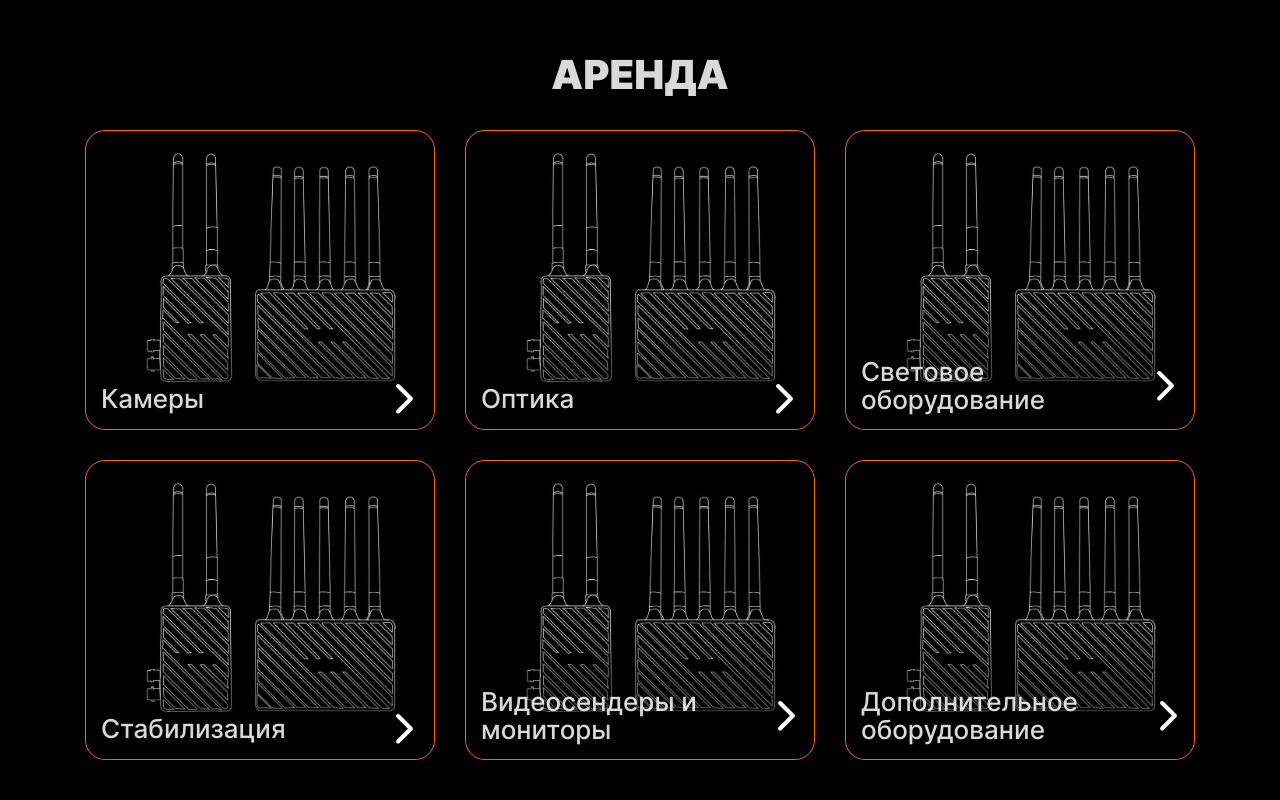
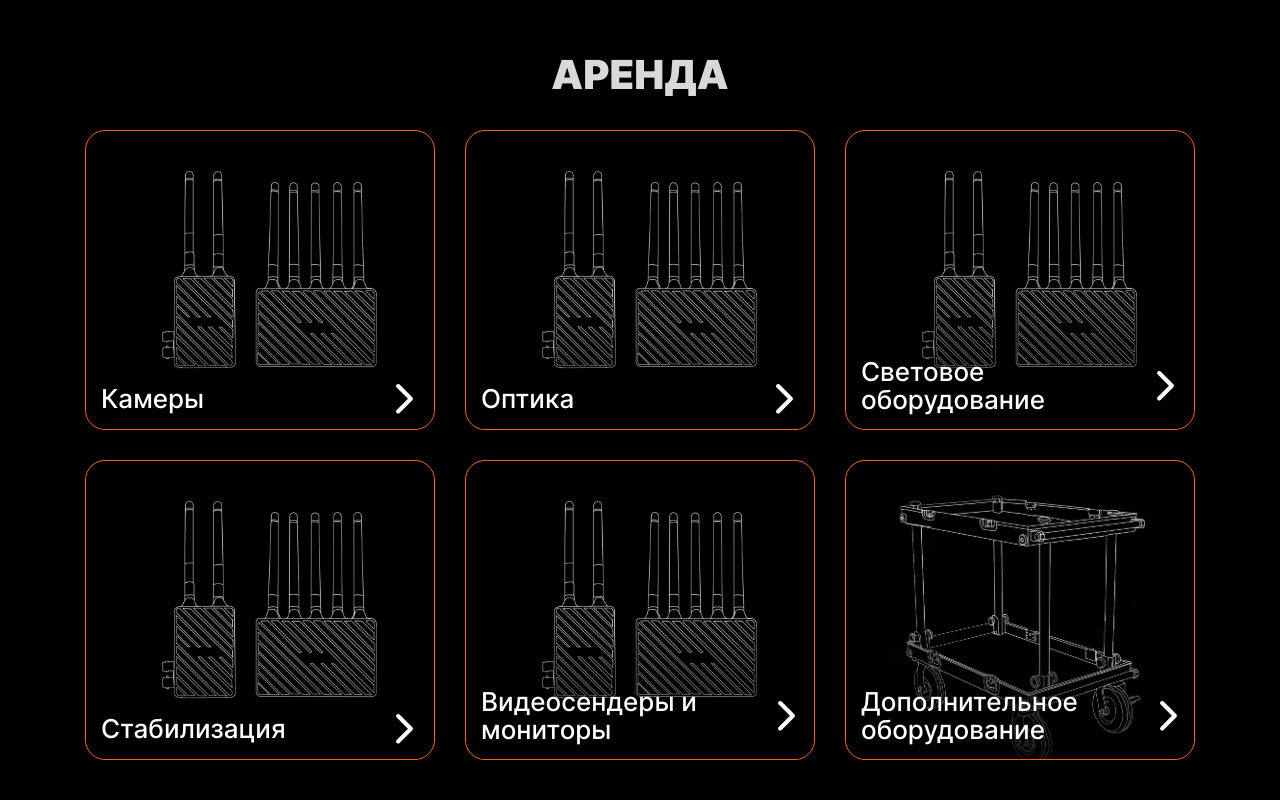
Before and after one commit to kato-code/rental, a React app: page / in a window 1280 px wide. Shown: the part 1260-2060 px from the top of the page. Built offline with nearby package versions, Linux system fonts and the light colour scheme.

Commit message:
basic markup

```diff
--- a/src/components/Catalog/Catalog.css
+++ b/src/components/Catalog/Catalog.css
@@ -33,12 +33,18 @@
     height: 300px;
 
     background: url('../../images/catalog.png') no-repeat;
-    background-size: cover;
+    background-size: 300px;
     background-position: center;
 
     border: 1px solid #FF6600;
     border-radius: 20px;
     box-sizing: border-box;
+}
+
+.catalog__item:nth-child(6) {
+    background: url('../../images/cart.jpg') no-repeat;
+    background-position: center;
+    background-size: 300px;
 }
 
 .catalog__item:hover {
@@ -47,6 +53,13 @@
     -webkit-transform: scale(1.1);
     -ms-transform: scale(1.1);
     transform: scale(1.1);
+}
+
+.catalog__item-link {
+    width: 100%;
+    height: 100%;
+
+    color: #fff;
 }
 
 .catalog__item-container {
@@ -76,10 +89,6 @@
     font-weight: 500;
     font-size: 26px;
     line-height: 28px;
-
-    /* color: #FF6600; */
-
-    /* text-shadow: 0.5px 0.5px #ff781e; */
 }
 
 .catalog__item-arrow {
--- a/src/components/Catalog/Catalog.js
+++ b/src/components/Catalog/Catalog.js
@@ -8,46 +8,52 @@ function Catalog() {
             <h2 className="catalog__title">АРЕНДА</h2>
             <ul className="catalog__list list" id="link">
                 <li className="catalog__item">
-                    {/* <a href="#" className="catalog__item-link"></a> */}
+                    <a className="catalog__item-link" href="#link">
                         <div className="catalog__item-container">
                             <h3 className="catalog__item-title">Камеры</h3>
                             <div className="catalog__item-arrow"></div>
                         </div>
+                    </a>
                 </li>
                 <li className="catalog__item">
-                    {/* <a href="#" className="catalog__item-link"></a> */}
+                    <a className="catalog__item-link" href="#link">
                         <div className="catalog__item-container">
                             <h3 className="catalog__item-title">Оптика</h3>
                             <div className="catalog__item-arrow"></div>
                         </div>
+                    </a>
                 </li>
                 <li className="catalog__item">
-                    {/* <a href="#" className="catalog__item-link"></a> */}
+                    <a className="catalog__item-link" href="#link">
                         <div className="catalog__item-container">
                             <h3 className="catalog__item-title">Световое оборудование</h3>
                             <div className="catalog__item-arrow"></div>
                         </div>
+                    </a>
                 </li>
                 <li className="catalog__item">
-                    {/* <a href="#" className="catalog__item-link"></a> */}
+                    <a className="catalog__item-link" href="#link">
                         <div className="catalog__item-container">
                             <h3 className="catalog__item-title">Стабилизация</h3>
                             <div className="catalog__item-arrow"></div>
                         </div>
+                    </a>
                 </li>
                 <li className="catalog__item">
-                    {/* <a href="#" className="catalog__item-link"></a> */}
+                    <a className="catalog__item-link" href="#link">
                         <div className="catalog__item-container">
                             <h3 className="catalog__item-title">Видеосендеры и мониторы</h3>
                             <div className="catalog__item-arrow"></div>
                         </div>
+                    </a>
                 </li>
                 <li className="catalog__item">
-                    {/* <a href="#" className="catalog__item-link"></a> */}
+                    <a className="catalog__item-link" href="#link">
                         <div className="catalog__item-container">
                             <h3 className="catalog__item-title">Дополнительное оборудование</h3>
                             <div className="catalog__item-arrow"></div>
                         </div>
+                    </a>
                 </li>
             </ul>
         </section>
```
Also changed, not shown: src/images/cart.jpg (added). Lines whose indentation alone changed are shown as unchanged.
